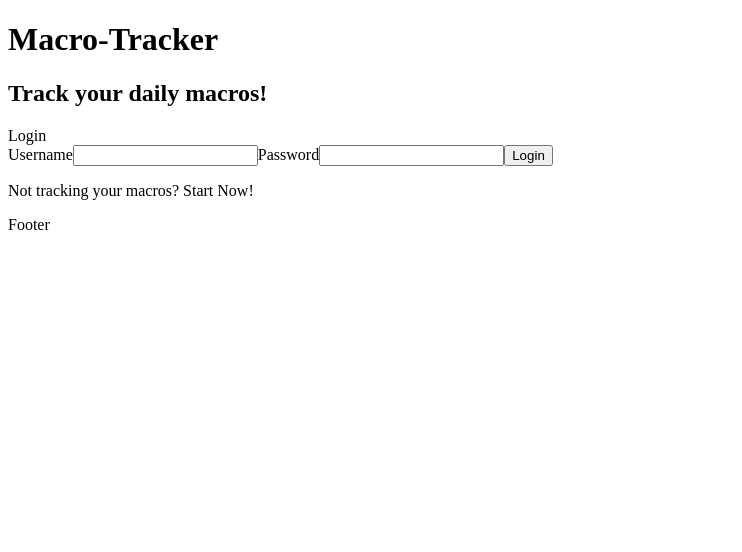
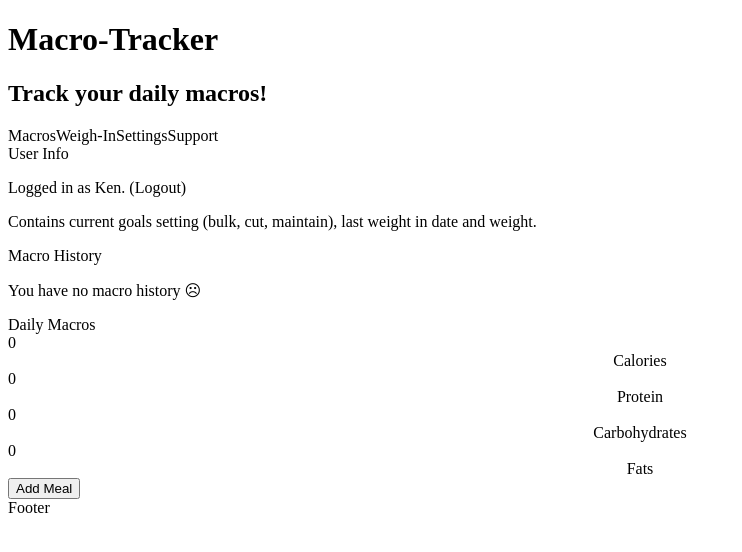
Before and after one commit to Ken-Warner/macro-tracker, a React (Create React App) app in the folder macro-tracker-client/: page / in a window 1280 px wide. Shown: the top 552 px of the page, without its empty margins (0-742 px from the left). Built offline with nearby package versions, Linux system fonts and the light colour scheme; the HTML template or start-up script is replaced by a standard one.

Commit message:
Working on calculating new targets

```diff
--- a/macro-tracker-client/src/App.js
+++ b/macro-tracker-client/src/App.js
@@ -91,7 +91,7 @@ export default function App() {
   const [selectedNavItem, setSelectedNavItem] = useState(navItems.MACROS);
 
   //Application Data States
-  const [user, setUser] = useState({});
+  const [user, setUser] = useState(tempUser);
   const isUserLoggedIn = user.userId !== undefined;
   const [meals, setMeals] = useState({});
   const [recentWeighInData, setRecentWeighInData] = useState({});
--- a/macro-tracker-client/src/components/WeighInForm.js
+++ b/macro-tracker-client/src/components/WeighInForm.js
@@ -1,5 +1,108 @@
 import { useEffect, useState, useRef } from "react";
 import Loader from "./Loader";
+
+const tempMealHistory = [
+  {
+    mealsDate: "2024-12-21",
+    meals: [
+      {
+        id: 2,
+        name: "Steak",
+        description: "Steak and veggies.",
+        date: "2024-12-21",
+        time: "16:30:00",
+        calories: 554,
+        protein: 35,
+        carbohydrates: 42,
+        fats: 12,
+      },
+      {
+        id: 1,
+        name: "Ramen",
+        description: "ramen noodles from the package",
+        date: "2024-12-21",
+        time: "12:30:00",
+        calories: 254,
+        protein: 11,
+        carbohydrates: 34,
+        fats: 3,
+      },
+    ],
+  },
+  {
+    mealsDate: "2024-12-22",
+    meals: [
+      {
+        id: 3,
+        name: "Salmon",
+        description: "Salmon as in the fish bruh.",
+        date: "2024-12-22",
+        time: "12:35:00",
+        calories: 400,
+        protein: 14,
+        carbohydrates: 13,
+        fats: 20,
+      },
+    ],
+  },
+  {
+    mealsDate: "2024-12-23",
+    meals: [
+      {
+        id: 3,
+        name: "Salmon",
+        description: "Salmon as in the fish bruh.",
+        date: "2024-12-23",
+        time: "12:35:00",
+        calories: 600,
+        protein: 12,
+        carbohydrates: 11,
+        fats: 25,
+      },
+    ],
+  },
+  {
+    mealsDate: "2024-12-24",
+    meals: [
+      {
+        id: 3,
+        name: "Salmon",
+        description: "Salmon as in the fish bruh.",
+        date: "2024-12-24",
+        time: "12:35:00",
+        calories: 650,
+        protein: 22,
+        carbohydrates: 0,
+        fats: 21,
+      },
+    ],
+  },
+  {
+    mealsDate: "2024-12-25",
+    meals: [
+      {
+        id: 3,
+        name: "Salmon",
+        description: "Salmon as in the fish bruh.",
+        date: "2024-12-25",
+        time: "12:35:00",
+        calories: 800,
+        protein: 12,
+        carbohydrates: 130,
+        fats: 21,
+      },
+    ],
+  },
+];
+
+const tempLastWeighInData = {
+  date: "2024-12-20",
+  weight: 135,
+  targetCalories: 1700,
+  targetProtein: 150,
+  targetCarbohydrates: 125,
+  targetFats: 65,
+};
 
 export default function WeighInForm({ userId, onError }) {
   const [currentWeight, setCurrentWeight] = useState(0);
@@ -7,8 +110,8 @@ export default function WeighInForm({ userId, onError }) {
   const [goalValue, setGoalValue] = useState(0);
 
   const weighInForm = useRef(null);
-  const mealsSinceLastWeighIn = useRef({});
-  const lastWeighInData = useRef({});
+  const mealsSinceLastWeighIn = useRef(tempMealHistory);
+  const lastWeighInData = useRef(tempLastWeighInData);
 
   const goalText =
     goalValue < -500
@@ -25,7 +128,6 @@ export default function WeighInForm({ userId, onError }) {
     async function fetchData() {
       try {
         //Weigh In API Data
-        //{"date":"2024-12-11","weight":135,"targetCalories":1700,"targetProtein":0,"targetCarbohydrates":0,"targetFats":0}
         setIsLoading(true);
         onError("");
 
@@ -118,11 +220,43 @@ export default function WeighInForm({ userId, onError }) {
 
   function updateTargetMacros() {
     //recalculate all target values based on weight
-    //set values using form ref
-    // weighInForm.current.elements.targetCalories.value = "10";
-    // weighInForm.current.elements.targetProtein.value = "11";
-    // weighInForm.current.elements.targetCarbohydrates.value = "12";
-    // weighInForm.current.elements.targetFats.value = "13";
+
+    const today = new Date(Date.now() - new Date().getTimezoneOffset() * 60000);
+
+    const lastWeighIn = new Date(lastWeighInData.current.date);
+    lastWeighIn.setMinutes(
+      lastWeighIn.getMinutes() - lastWeighIn.getTimezoneOffset()
+    );
+
+    const daysBetween = (today - lastWeighIn) / (1000 * 60 * 60 * 24);
+
+    const totalCalories = mealsSinceLastWeighIn.current.reduce(
+      (mealDayCalories, mealDay) =>
+        mealDayCalories +
+        mealDay.meals.reduce(
+          (mealCalories, meal) => mealCalories + meal.calories,
+          0
+        ),
+      0
+    );
+
+    const caloriesPerDay = totalCalories / daysBetween;
+    const calorieSurplusDeficitPerDay =
+      ((lastWeighInData.current.weight - currentWeight) * 3500) / daysBetween;
+
+    const maintanenceCalories = caloriesPerDay - calorieSurplusDeficitPerDay;
+    const targetCalories =
+      Math.round((maintanenceCalories + goalValue) / 50) * 50;
+    const targetProtein = currentWeight;
+    const targetFats = 65;
+    const targetCarbohydrates =
+      (targetCalories - 4 * targetProtein - 9 * targetFats) / 4;
+
+    weighInForm.current.elements.targetCalories.value = targetCalories;
+    weighInForm.current.elements.targetProtein.value = targetProtein;
+    weighInForm.current.elements.targetCarbohydrates.value =
+      targetCarbohydrates;
+    weighInForm.current.elements.targetFats.value = targetFats;
   }
 
   return (
```
Also changed, not shown: 2 other files (tests, documents, lock files or other folders).
